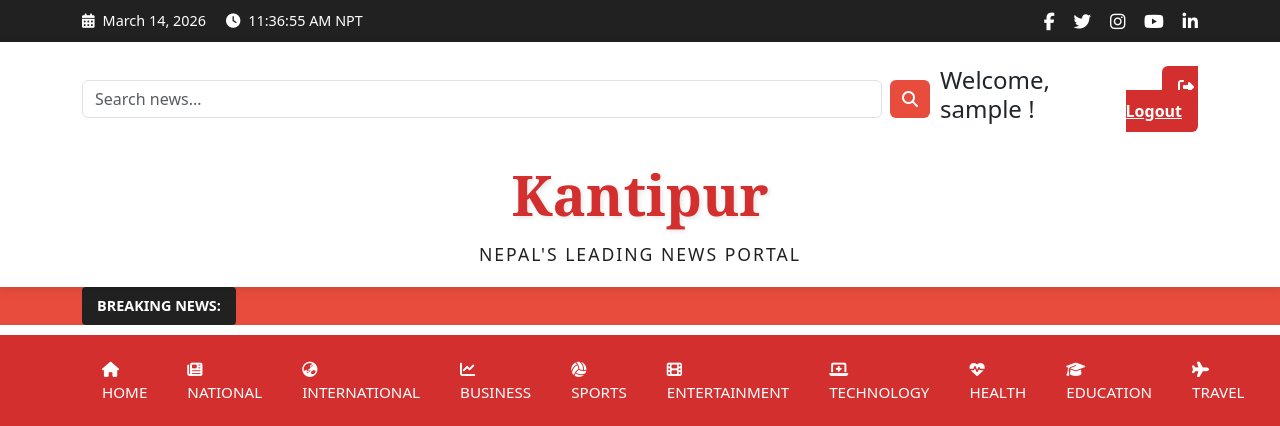
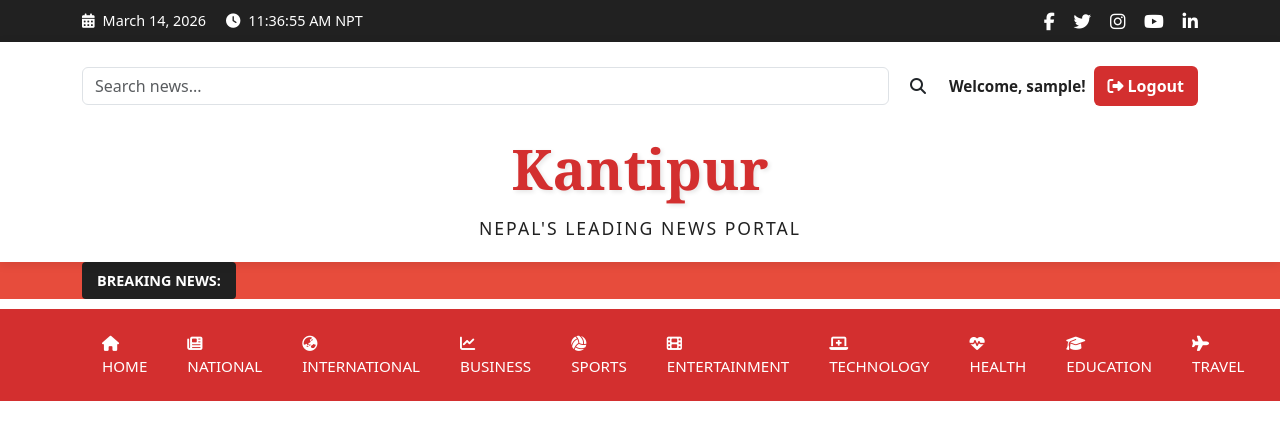
Before and after one commit to Pratik-poudel1/Kantipur, a Django app: page /business/ in a window 1280 px wide; the page is wider, and only the part inside the window is pictured. Shown: the top 426 px of that part. Run offline with Django 5.2, Linux system fonts and the light colour scheme; the visitor is signed in with stand-in values (Sample User, id 1); data that the repository does not hold is empty.

Commit message:
Search bar Adjustment

```diff
--- a/news/templates/layouts/master.html
+++ b/news/templates/layouts/master.html
@@ -41,30 +41,24 @@
         <header class="header-main">
             <br>
             <div class="container">
-                <div class="d-flex align-items-center" style="gap: 10px;">
-                    <form action="{% url 'search' %}" method="get" class="d-flex">
-                        <input type="text" name="query" class="form-control me-2" placeholder="Search news..." required
-                            style="width: 800px;">
-                        <button type="submit" class="btn"
-                            style="background-color: #e74c3c; color: white; border: none;">
+                <div class="header-actions">
+                    <form action="{% url 'search' %}" method="get" class="header-search-form">
+                        <input type="text" name="query" class="form-control me-2" placeholder="Search news..." required>
+                        <button type="submit" class="btn btn-search">
                             <i class="fas fa-search"></i>
                         </button>
-
                     </form>
+                    <div class="header-auth">
                     {% if user.is_authenticated %}
-                    <h4 class="header-username">Welcome, {{ user.username }} !</h4>
-                    <div style='text-align: right;'>
+                        <span class="header-username">Welcome, {{ user.username }}!</span>
                         <a class="link-active" href="{% url 'logout' %}">
                             <i class="fas fa-sign-out-alt me-1"></i>Logout
                         </a>
+                    {% else %}
+                        <a class="link-active" href="{% url 'login' %}"><i class="fas fa-sign-in-alt me-1"></i>Login</a>
+                        <a class="link-active" href="{% url 'register' %}"><i class="fas fa-user-plus me-1"></i>Register</a>
+                    {% endif %}
                     </div>
-                    {% else %}
-                    <div style='text-align: right;'>
-                        <a class="link-active" href="{% url 'login' %}"><i class="fas fa-sign-in-alt me-1"></i>Login</a>
-                        <a class="link-active" href="{% url 'register' %}"><i
-                                class="fas fa-user-plus me-1"></i>Register</a>
-                    </div>
-                    {% endif %}
                 </div>
                 <div class="logo-section">
                     <div class="logo">Kantipur</div>
--- a/static/style.css
+++ b/static/style.css
@@ -120,7 +120,57 @@ body {
     font-weight: bold;
     background-color: var(--primary);
     border-radius: 6px;
-    padding: 10px 16px;
+    padding: 8px 14px;
+    white-space: nowrap;
+    text-decoration: none;
+    display: inline-block;
+}
+.link-active:hover {
+    background-color: var(--primary-dark);
+    color: white;
+}
+
+/* Header Search + Auth Row */
+.header-actions {
+    display: flex;
+    align-items: center;
+    gap: 10px;
+    flex-wrap: wrap;
+    width: 100%;
+}
+.header-search-form {
+    display: flex;
+    align-items: center;
+    flex: 1 1 200px;
+    min-width: 0;
+}
+.header-search-form .form-control {
+    flex: 1;
+    min-width: 0;
+}
+.btn-search {
+    background-color: #e74c3c;
+    color: white;
+    border: none;
+    white-space: nowrap;
+    flex-shrink: 0;
+}
+.btn-search:hover {
+    background-color: var(--primary-dark);
+    color: white;
+}
+.header-auth {
+    display: flex;
+    align-items: center;
+    gap: 8px;
+    flex-wrap: wrap;
+    flex-shrink: 0;
+}
+.header-username {
+    font-size: 0.95rem;
+    font-weight: 600;
+    color: var(--dark);
+    white-space: nowrap;
 }
 
 /* ========== Breaking News ========== */
@@ -297,6 +347,18 @@ body {
     .top-bar .container { flex-direction: column; gap: 10px; }
     .card { max-width: 90%; min-height: 380px; }
     .card-img-top { height: 180px; }
+    .header-actions {
+        flex-direction: column;
+        align-items: stretch;
+        gap: 8px;
+    }
+    .header-search-form {
+        width: 100%;
+    }
+    .header-auth {
+        justify-content: flex-end;
+        width: 100%;
+    }
 }
 @media (max-width: 576px) {
     .nav-main .nav-link { padding: 10px 15px !important; font-size: 0.85rem; }
@@ -304,4 +366,6 @@ body {
     .logo-subtitle { font-size: 0.9rem; }
     .card-title { font-size: 1rem; }
     .card-text { font-size: 0.85rem; }
+    .link-active { padding: 6px 10px; font-size: 0.85rem; }
+    .header-username { font-size: 0.85rem; }
 }
```
